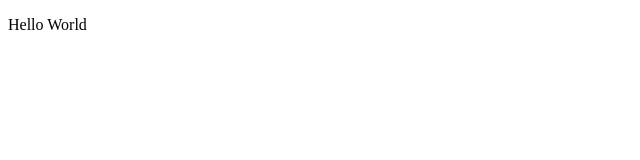
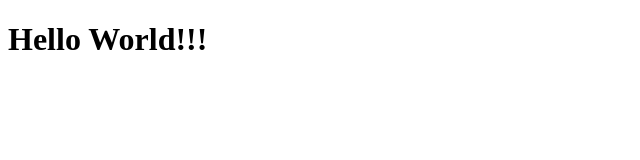
Before and after one commit to gforever/hello-world, a plain HTML site: page index.html in a window 1280 px wide. Shown: the whole page, without its empty margins (0-640 px from the left). Drawn offline with Linux system fonts and the light colour scheme.

Commit message:
Added more emphasis

```diff
--- a/index.html
+++ b/index.html
@@ -6,6 +6,6 @@
 </head>
 
 <body>
-<p>Hello World</p>
+<p><h1>Hello World!!!</h1></p>
 </body>
 </html>
```
